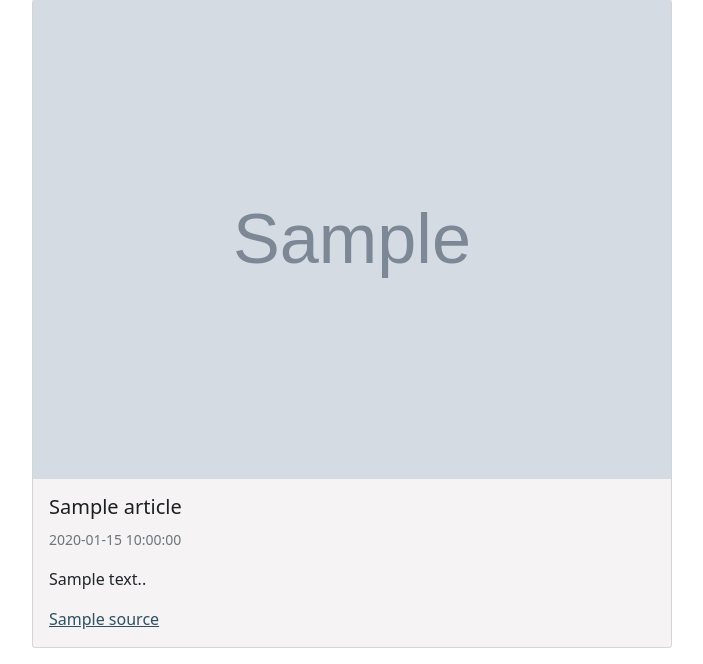
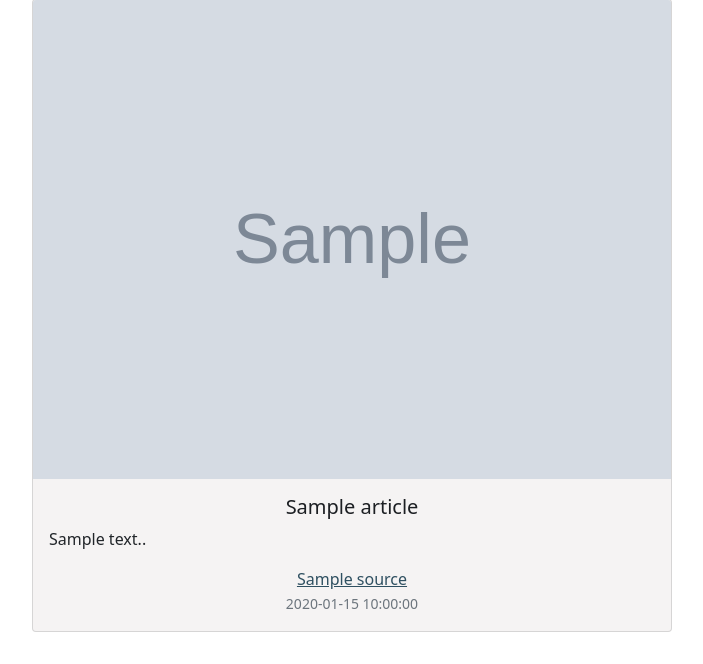
Before and after one commit to OPelham/news_site, a Flask app: template templates/news.html in a window 1280 px wide. Shown: the part 153-817 px from the top of the page, without its empty margins (288-991 px from the left). After the commit the page ends 785 px from the top, so only its background shows below. Run offline with Flask 2, Linux system fonts and the light colour scheme; the template is opened without the code that fills it: most values are stand-ins (such as "Sample title", 1, 10 or a date in 2020); grey boxes marked "Sample" are stand-in pictures; some libraries are stand-ins or nearby versions.

Commit message:
made card into link altered order of date time for articles

```diff
--- a/templates/news.html
+++ b/templates/news.html
@@ -16,18 +16,19 @@
     {% if articles %}
         {% for article in articles %}
             <div class="card container-sm" style="max-width: 40rem; ">
+                <a href="{{ article.get('url') }}" style="position: absolute; top: 0; right: 0; bottom: 0; left: 0; width: 100%; height: 100%;"></a>
                 {% if article.get("urlToImage") != None %}
                 <img src="{{ article.get('urlToImage') }}" class="card-img-top" alt="Article Image" style="padding-top: 0rem">
                 {% endif %}
-              <div class="card-body">
+                <div class="card-body" style="text-align: center">
                     <h5 class="article title">{{ article.get("title") }}</h5>
+                    {% if article.get("description") != None %}
+                    <p class="card-text" style="text-align: left">{{ article.get("description") }}.</p>
+                    {% endif %}
+                    <a href="{{ article.get('url') }}" class="card-link" style=" color: #2F5061">{{ article.get('source').get('name') }} </a>
                     {% if article.get("publishedAt") != None %}
                     <p class="card-text"><small class="text-muted">{{ article.get("publishedAt") }}</small></p>
                     {% endif %}
-                {% if article.get("description") != None %}
-                <p class="card-text">{{ article.get("description") }}.</p>
-                {% endif %}
-                <a href="{{ article.get('url') }}" class="card-link" style=" color: #2F5061">{{ article.get('source').get('name') }} </a>
                 </div>
             </div>
         {% endfor %}
```
Lines whose indentation alone changed are shown as unchanged.
